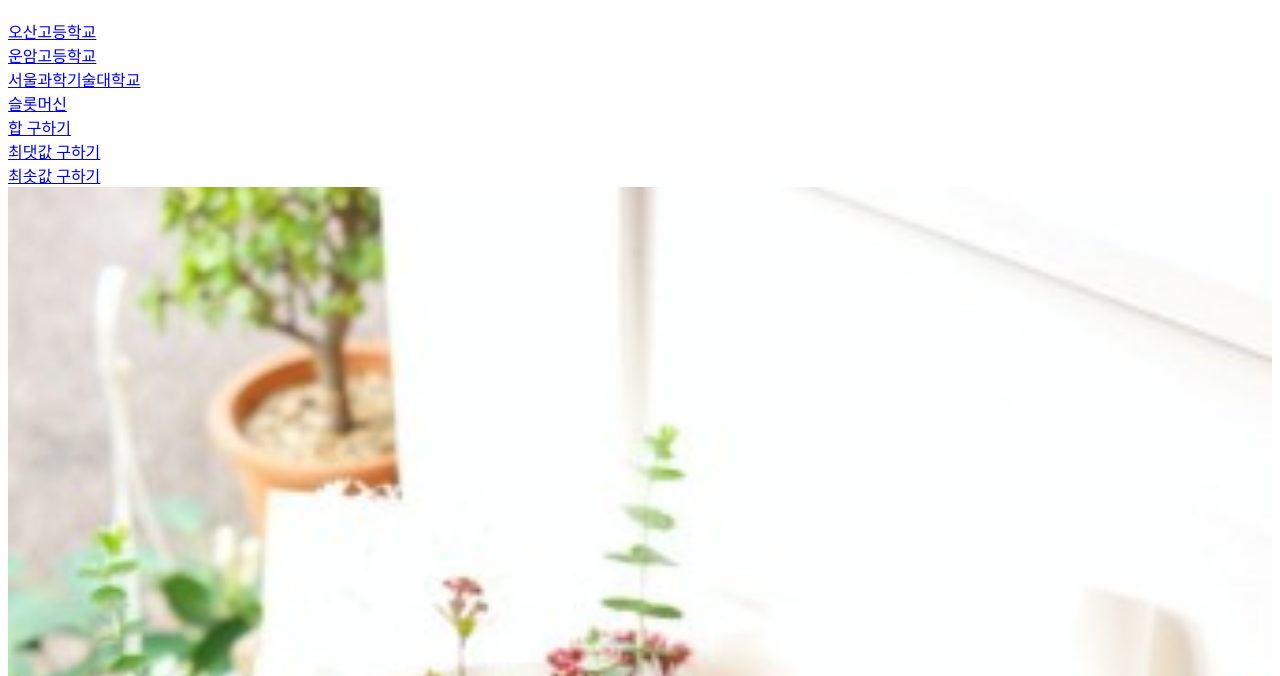
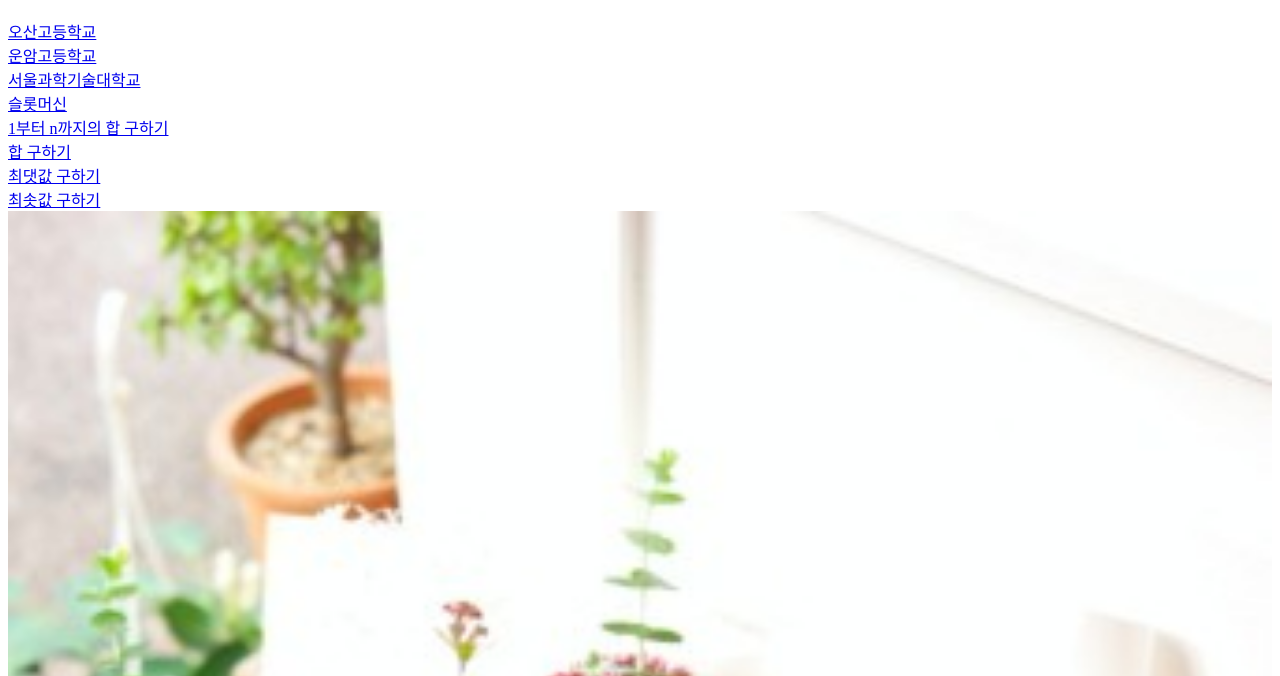
Before and after one commit to leeheain06/home, a plain HTML site: page index.html in a window 1280 px wide. Shown: the part 124-800 px from the top of the page. Drawn offline with Linux system fonts and the light colour scheme.

Commit message:
Update index.html

```diff
--- a/index.html
+++ b/index.html
@@ -10,6 +10,7 @@
     <a href="https://unam.hs.kr/"> 운암고등학교</a><br>
     <a href="https://www.seoultech.ac.kr/index.jsp"> 서울과학기술대학교</a><br>
     <a href="sm/sm.html">슬롯머신</a><br>
+    <a href="sum2.html">1부터 n까지의 합 구하기</a><br>
     <a href="sum.html">합 구하기</a><br>
     <a href="max.html">최댓값 구하기</a><br>
     <a href="min.html">최솟값 구하기</a><br>
```
